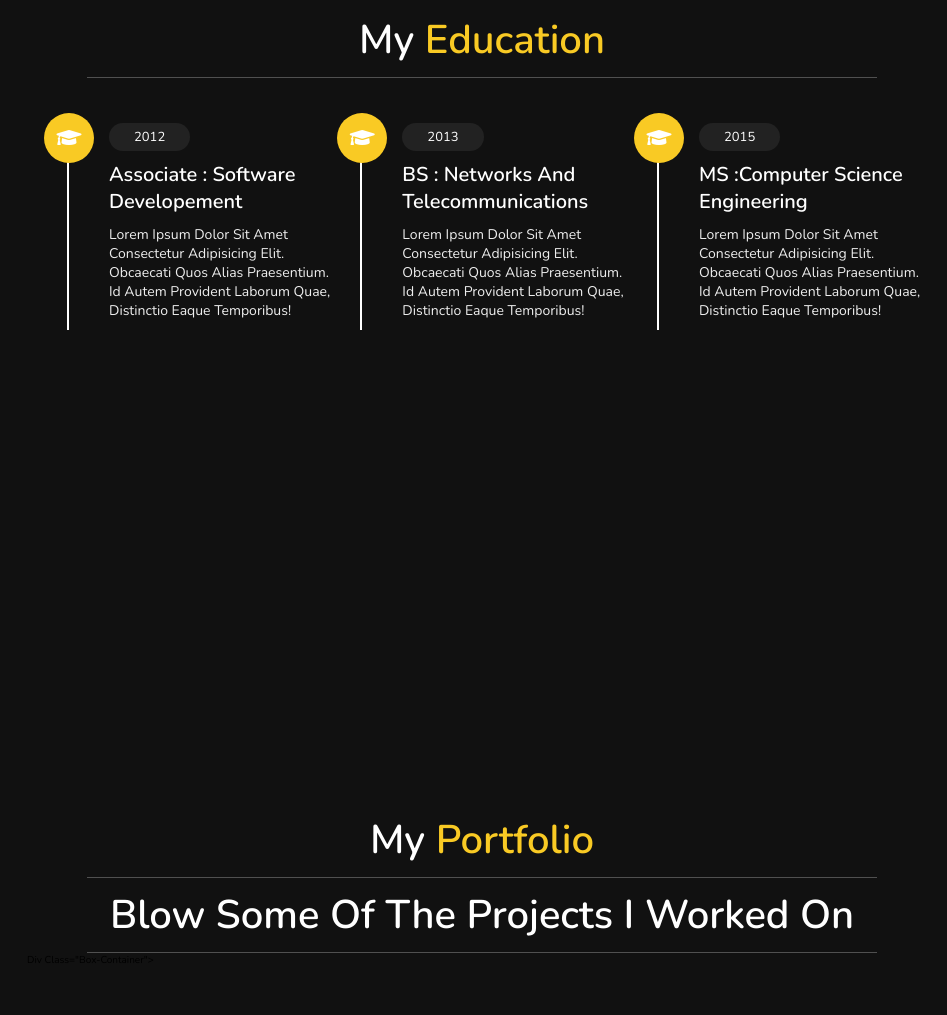
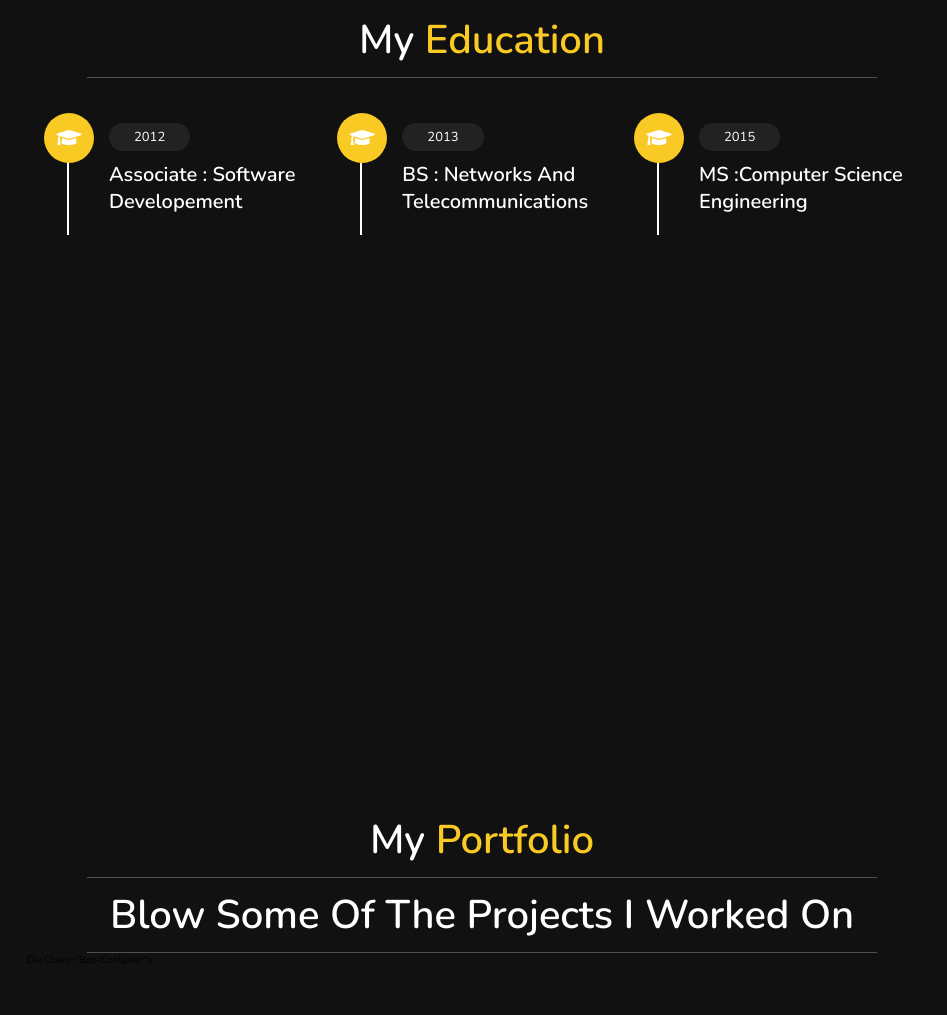
Before and after one commit to Alaghrouch/bouchaib.github.io, a plain HTML site: page index.html in a window 1280 px wide. Shown: the part 1607-2622 px from the top of the page, without its empty margins (333-1280 px from the left). Drawn offline with nearby package versions, Linux system fonts and the light colour scheme.

Commit message:
Update index.html

```diff
--- a/index.html
+++ b/index.html
@@ -118,21 +118,21 @@
         <i class="fas fa-graduation-cap"></i>
         <span>2012</span>
         <h3>Associate : Software Developement</h3>
-        <p>Lorem ipsum dolor sit amet consectetur adipisicing elit. Obcaecati quos alias praesentium. Id autem provident laborum quae, distinctio eaque temporibus!</p>
+        <p></p>
     </div>
 
      <div class="box">
         <i class="fas fa-graduation-cap"></i>
         <span>2013</span>
         <h3>BS : Networks and Telecommunications</h3>
-        <p>Lorem ipsum dolor sit amet consectetur adipisicing elit. Obcaecati quos alias praesentium. Id autem provident laborum quae, distinctio eaque temporibus!</p>
+        <p></p>
     </div>
     </br>
     <div class="box">
         <i class="fas fa-graduation-cap"></i>
         <span>2015</span>
         <h3>MS :Computer science Engineering </h3>
-        <p>Lorem ipsum dolor sit amet consectetur adipisicing elit. Obcaecati quos alias praesentium. Id autem provident laborum quae, distinctio eaque temporibus!</p>
+        <p></p>
     </div>
      </hr>
 
```
